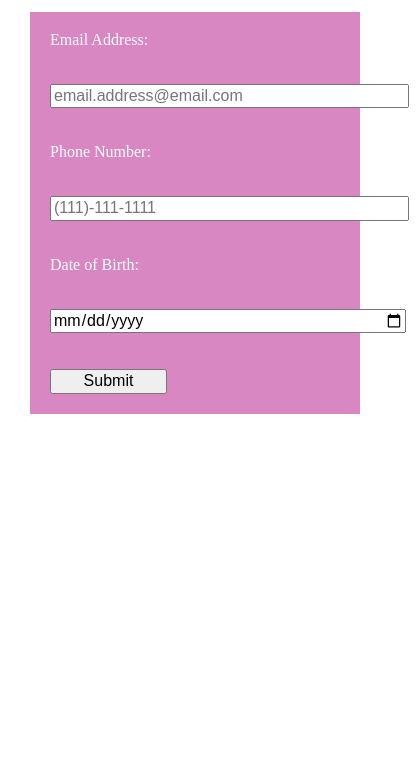
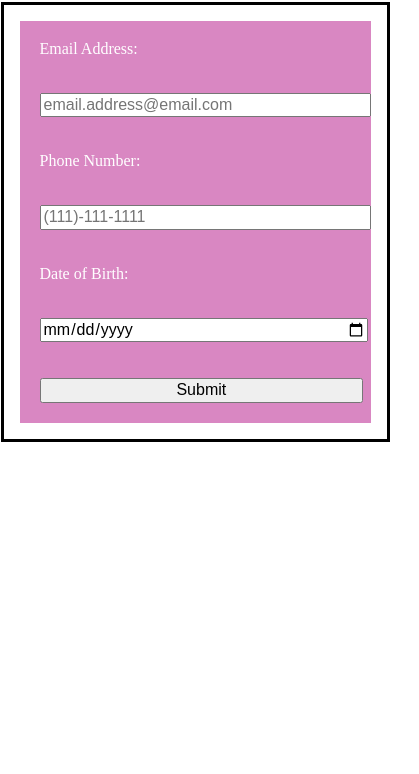
Before and after one commit to SkedaddlesAway/362-lab2, a plain HTML site: page index.html in a window 390 px wide. Shown: the part 70-844 px from the top of the page, 419 px wide, since content can reach past the window. Drawn offline with Linux system fonts and the light colour scheme.

Commit message:
update css

```diff
--- a/css/screen.css
+++ b/css/screen.css
@@ -21,11 +21,15 @@ input{
     width: 30vw;
     text-align: center;
 }
+
 @media(max-width: 750px){
+    dialog{
+        width: 90vw;
+    }
     form{
         background-color: rgb(217, 135, 194);
     }
     input{
-        width: 90vw;
+        width: 83vw;
     }
 }
--- a/index.html
+++ b/index.html
@@ -9,16 +9,16 @@
 </head>
 <body>
   <h1>ITMD 362: Lab 2</h1>
-  <div id="form">
-    <form action="README.md" method="get" autocomplete="on">
+  <dialog open>
+    <form action="#null" method="dialog" autocomplete="on">
       <label>Email Address:</label><br>
       <input size="70" type="text" id="email" name="email" placeholder="email.address@email.com" ><br>
       <label for="phone">Phone Number:</label><br>
       <input size="70" type="text" id="phone" name="phone" placeholder="(111)-111-1111"><br>
       <label for="dob">Date of Birth:</label><br>
       <input size="70" type="date" id="dob" name="dob"><br>
-      <input type="submit" id="submit">
+      <input type="submit" onclick="return confirm('Thank you for submiting')">
     </form>
-  </div>
+  </dialog close>
 </body>
 </html>
```
